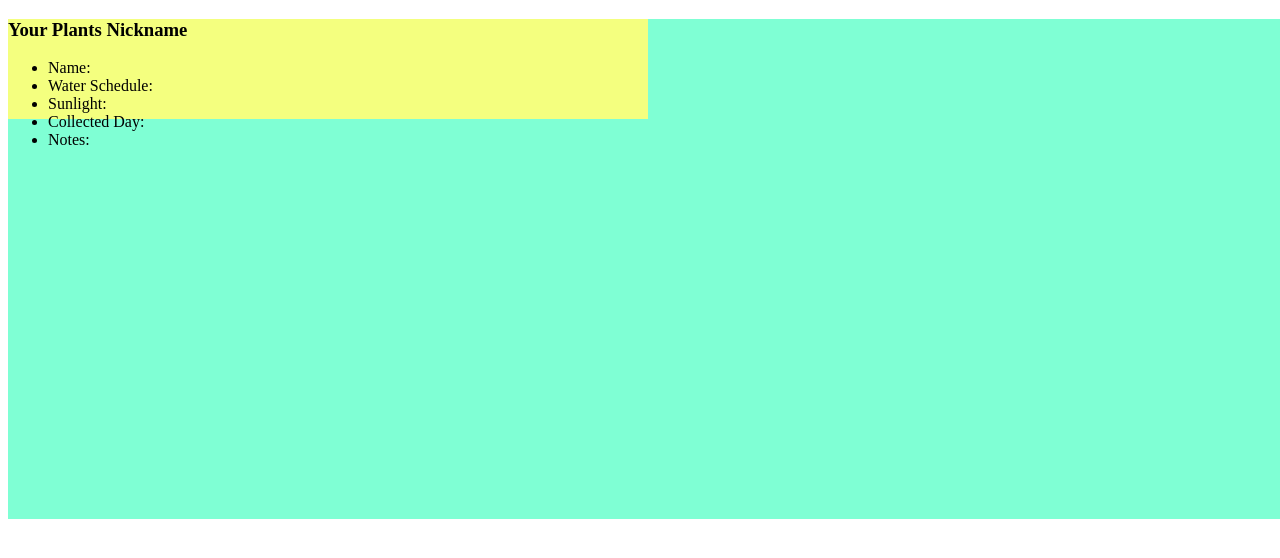
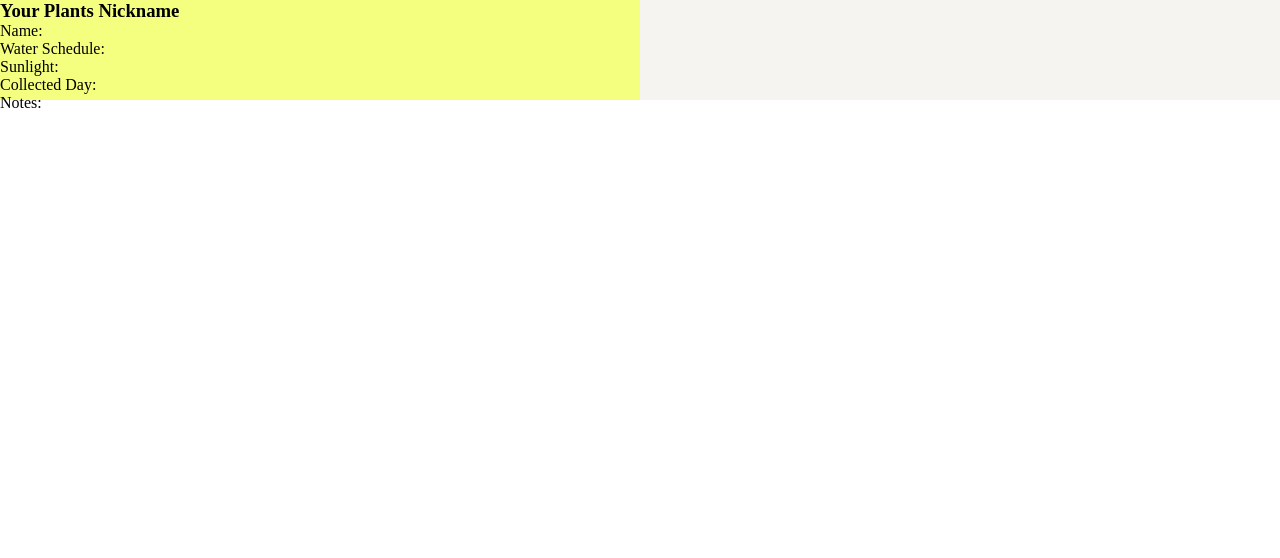
Before and after one commit to Sbethm/plantDex, a React app: page / in a window 1280 px wide. Shown: the top 558 px of the page. Built offline with nearby package versions, Linux system fonts and the light colour scheme.

Commit message:
setting minimal styling to MainPage container

```diff
--- a/style.css
+++ b/style.css
@@ -1,5 +1,8 @@
-/* MongoDB server uri */
-/* mongodb+srv://Smoose:<password>@cluster0.z8aried.mongodb.net/?retryWrites=true&w=majority */
+/*remove default styling*/
+* {
+    margin: 0;
+    padding: 0;
+}
 
 h1 {
     color: blue;
@@ -7,8 +10,7 @@ h1 {
 
 .mainpage--container {
     width: 100vw;
-    height: 500px;
-    background-color: aquamarine;
+    background-color: rgb(246, 244, 241);
 }
 
 .garden--container {
```
